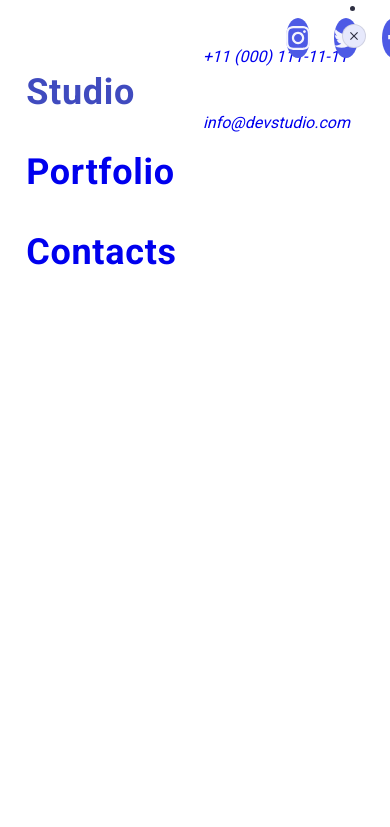
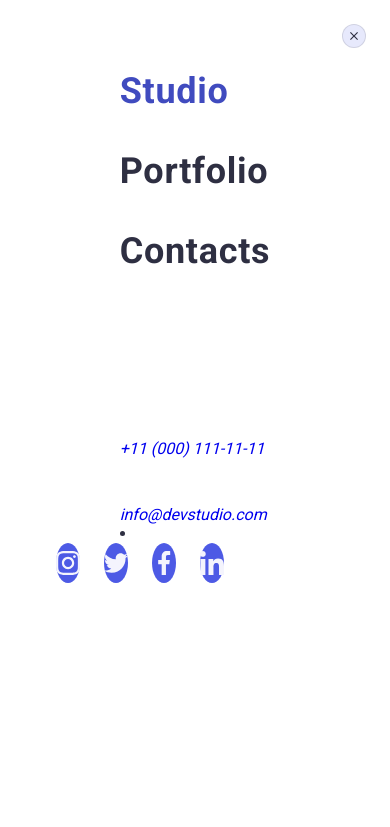
Before and after one commit to sofiaolefirenko/goit-markup-hw-06, a plain HTML site: page index.html in a window 390 px wide. Shown: the top 827 px of the page. Drawn offline with nearby package versions, Linux system fonts and the light colour scheme.

Commit message:
new repos

```diff
--- a/css/styles.css
+++ b/css/styles.css
@@ -54,7 +54,7 @@ p {
 }
 
 .container {
-    max-width: 320px;
+    max-width: 1158px;
     padding: 0 16px;
     margin: 0 auto;
 }
@@ -118,10 +118,12 @@ p {
  }
 
  .button-mobile-burger {
-    padding: 0;
     border: 0;
     background-color: transparent;
     cursor: pointer;
+    display: flex;
+    justify-content: center;
+    align-items: center;
  }
 
  .burger-phone {
@@ -664,8 +666,14 @@ p {
     display: flex;
     flex-wrap: wrap;
     column-gap: 24px;
-    row-gap: 48px;
+    gap: 48px;
     justify-content: center;
+    flex-direction: column;
+}
+
+.ovner-portfolio {
+    position: relative;
+    overflow: hidden;
 }
 
 @media screen and (min-width: 320px) {
@@ -1156,15 +1164,14 @@ position: fixed;
 
 /* ====MOBAIL MENU===== */
 
-.mobail-menu.open-first {
-        opacity: 1;
-        visibility: visible;
-}
-@media screen and  (max-width:767px) {
+   .mobail-menu.is-open {
+    transform: translateX(0%);
+   }
+
 .mobail-menu {
         display: flex;
         position: fixed;
-        z-index: 999999999;
+        z-index: 10;
         top: 0;
         left: 0;
         width: 100%;
@@ -1172,17 +1179,24 @@ position: fixed;
         background: #fff;
         color: #2e2f42;
         transition: transform 250ms cubic-bezier(0.4, 0, 0.2, 1);
+        padding: 72px 16px 40px;
+        overflow-y: auto;
+        transform: translate(100%);
     }
-
-    .mobail-menu-container {
-        padding-top: 72px;
-    }
+        .menu-list-item {
+            flex-direction: column;
+        }
+ .mobail-menu-nav {
+    margin-bottom: 168px;
+ }
 
     .mobail-menu-close-btn {
+        display: flex;
+        align-items: center;
         position: absolute;
         top: 24px;
         right: 24px;
-        line-height: 0;
+        cursor: pointer;
         padding: 0;
         width: 24px;
         height: 24px;
@@ -1194,14 +1208,6 @@ position: fixed;
         border-radius: 50%;
     }
 
-    .mobail-menu-nav {
-        font-size: 36px;
-        line-height: 1.11;
-        letter-spacing: 0.02em;
-        color: #2e2f42;
-        margin-bottom: 168px;
-    }
-
 
 
     .not-scroll-header {
@@ -1211,20 +1217,27 @@ position: fixed;
 
 
     .menu-list-item {
-        display: block;
+        display: flex;
+        flex-direction: column;
         gap: 40px;
     }
 
-    .studio-visual {
+    .studio-visual.first {
         color: #404bbf;
     }
 
-    .navi-item-list {
+    .studio-visual {
         font-weight: 700;
         font-size: 36px;
-        line-height: 1.11111;
+        line-height: 1.11;
         letter-spacing: 0.02em;
         color: #2e2f42;
-        margin-bottom: 40px;
+    }
+
+
+
+@media screen and (min-width:320px) {
+    .container {
+        margine: 0;
     }
 }
--- a/index.html
+++ b/index.html
@@ -811,8 +811,8 @@
 
  <!-- ====MOBAIL MENU =====  -->
 
-  <div class="mobail-menu open-first">
-     <div class="container mobail-menu-container">
+  <div class="mobail-menu is-open">
+     <div class="container ">
       <button class="mobail-menu-close-btn" type="button">
             <svg class="mobail-menu-close-btn-svg" width="8" height="8">
               <use href="./images/icons.svg#icon-close"></use>
@@ -821,17 +821,17 @@
           <nav class="mobail-menu-nav">
             <ul class="menu-list-item">
               <li class="navi-item-list">
-                <a class="studio-visual"href="menu-link-item">Studio</a>
+                <a class="studio-visual first"href="menu-link-item">Studio</a>
               </li>
               <li class="navi-item-list">
-                <a href="menu-link-item">Portfolio</a>
+                <a class="studio-visual" href="menu-link-item">Portfolio</a>
               </li>
               <li class="navi-item-list">
-                <a href="menu-link-item">Contacts</a>
+                <a class="studio-visual" href="menu-link-item">Contacts</a>
               </li>
             </ul>
           </nav>
-        </div>
+
         <address class="adress-list">
           <ul class="adress-item-list">
             <li class="menu-adress">
@@ -909,10 +909,8 @@
                     </a>
                   </li>
                 </ul>
-
-      </div>
-
               </div>
+            </div>
             </li>
     </main>
     </body>
```
